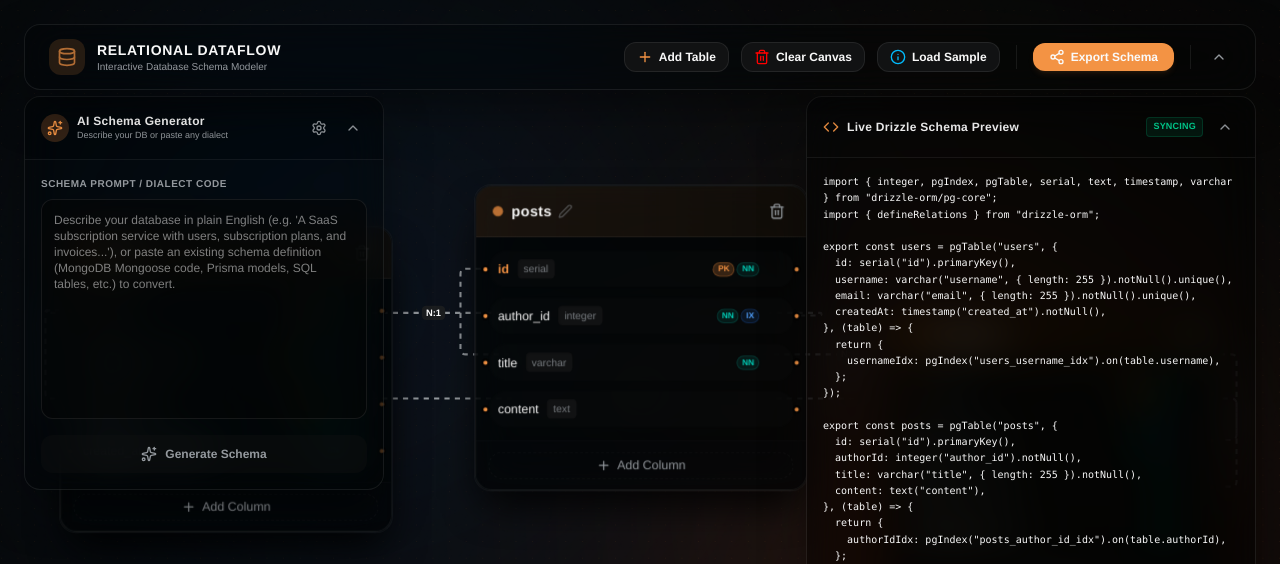
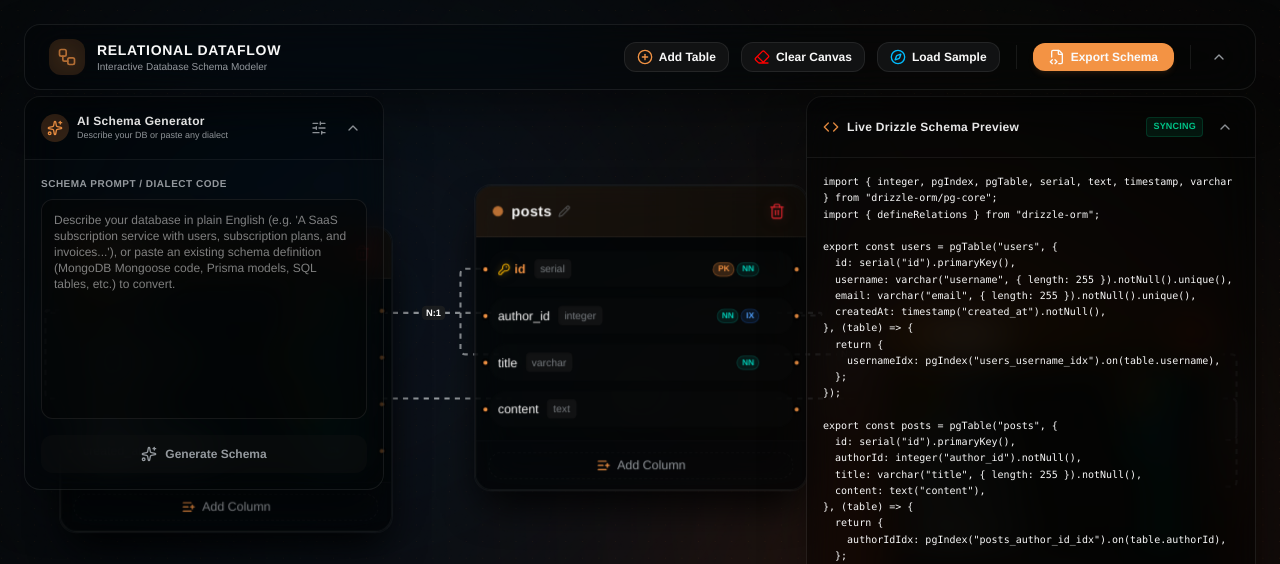
Before and after one commit to Jasim-Al/transactions-dataflow, a React (Vite) app: page / in a window 1280 px wide. Shown: the top 564 px of the page. Built offline with nearby package versions, Linux system fonts and the light colour scheme.

Commit message:
feat: upgrade Lucide icons across navbar, generator panels, and table nodes to premium, descriptive custom iconography

```diff
--- a/src/App.tsx
+++ b/src/App.tsx
@@ -15,7 +15,7 @@ import type {
   Node
 } from '@xyflow/react';
 
-import { Database, Plus, Code, Share2, Trash2, Info, ChevronUp, ChevronDown } from 'lucide-react';
+import { Code, Trash2, ChevronUp, ChevronDown, Workflow, Eraser, Compass, FileCode2, PlusCircle } from 'lucide-react';
 import type { DatabaseSchema, Table, Column, Relation, LLMConfig } from './types/schema';
 import { TableNode } from './components/TableNode';
 import { SchemaGeneratorPanel } from './components/SchemaGeneratorPanel';
@@ -551,7 +551,7 @@ export default function App() {
       }`}>
         <div className="flex items-center gap-3">
           <div className="p-2 bg-primary/20 rounded-xl text-primary animate-pulse">
-            <Database className="w-5 h-5" />
+            <Workflow className="w-5 h-5 drop-shadow-[0_0_8px_rgba(243,148,68,0.5)]" />
           </div>
           <div>
             <h1 className="text-sm font-black tracking-wider uppercase text-foreground leading-tight">Relational Dataflow</h1>
@@ -576,7 +576,7 @@ export default function App() {
                 className="text-[10px] px-2 py-0.5 bg-destructive/20 border border-destructive/30 rounded text-destructive hover:bg-destructive/30 transition-all cursor-pointer flex items-center gap-1"
                 title="Delete Relation"
               >
-                <Trash2 className="w-3 h-3" /> Remove
+                <Trash2 className="w-3 h-3 text-red-500 drop-shadow-[0_0_6px_rgba(239,68,68,0.4)]" /> Remove
               </button>
             </div>
           )}
@@ -585,21 +585,21 @@ export default function App() {
             onClick={handleAddTable}
             className="flex items-center gap-1.5 px-3 py-1.5 bg-secondary hover:bg-secondary/80 text-foreground text-xs font-semibold rounded-xl border border-border transition-all cursor-pointer"
           >
-            <Plus className="w-4 h-4 text-primary" />
+            <PlusCircle className="w-4 h-4 text-primary" />
             Add Table
           </button>
           <button
             onClick={handleClearAll}
             className="flex items-center gap-1.5 px-3 py-1.5 bg-secondary hover:bg-secondary/80 text-foreground text-xs font-semibold rounded-xl border border-border transition-all cursor-pointer"
           >
-            <Trash2 className="w-4 h-4 text-destructive" />
+            <Eraser className="w-4 h-4 text-destructive" />
             Clear Canvas
           </button>
           <button
             onClick={handleLoadSample}
             className="flex items-center gap-1.5 px-3 py-1.5 bg-secondary hover:bg-secondary/80 text-foreground text-xs font-semibold rounded-xl border border-border transition-all cursor-pointer"
           >
-            <Info className="w-4 h-4 text-sky-400" />
+            <Compass className="w-4 h-4 text-sky-400" />
             Load Sample
           </button>
 
@@ -609,7 +609,7 @@ export default function App() {
             onClick={() => setIsExportOpen(true)}
             className="flex items-center gap-1.5 px-4 py-1.5 bg-primary text-primary-foreground text-xs font-bold rounded-xl hover:bg-primary/95 transition-all shadow-md shadow-primary/10 cursor-pointer"
           >
-            <Share2 className="w-4 h-4" />
+            <FileCode2 className="w-4 h-4" />
             Export Schema
           </button>
 
--- a/src/components/SchemaGeneratorPanel.tsx
+++ b/src/components/SchemaGeneratorPanel.tsx
@@ -1,5 +1,5 @@
 import React, { useState } from 'react';
-import { Settings, Sparkles, AlertCircle, Key, Cpu, HelpCircle, ChevronUp, ChevronDown, Database } from 'lucide-react';
+import { SlidersHorizontal, Sparkles, AlertCircle, Fingerprint, BrainCircuit, HelpCircle, ChevronUp, ChevronDown, Database } from 'lucide-react';
 import type { LLMConfig, DatabaseSchema } from '../types/schema';
 
 interface SchemaGeneratorPanelProps {
@@ -262,7 +262,7 @@ export const SchemaGeneratorPanel: React.FC<SchemaGeneratorPanelProps> = ({
                 }`}
                 title="LLM Settings"
               >
-                <Settings className="w-4 h-4" />
+                <SlidersHorizontal className="w-4 h-4" />
               </button>
               <button
                 onClick={(e) => { e.stopPropagation(); onToggleCollapse(); }}
@@ -282,7 +282,7 @@ export const SchemaGeneratorPanel: React.FC<SchemaGeneratorPanelProps> = ({
           {showSettings && (
             <div className="p-4 bg-secondary/30 border-b border-border/60 space-y-3.5 transition-all">
               <h3 className="text-xs font-semibold text-foreground flex items-center gap-1.5">
-                <Cpu className="w-3.5 h-3.5 text-primary" />
+                <BrainCircuit className="w-3.5 h-3.5 text-primary" />
                 LLM Configurations
               </h3>
 
@@ -318,7 +318,7 @@ export const SchemaGeneratorPanel: React.FC<SchemaGeneratorPanelProps> = ({
               {config.provider !== 'ollama' && (
                 <div className="space-y-2">
                   <label className="text-[10px] uppercase font-bold text-muted-foreground tracking-wider block flex items-center gap-1">
-                    <Key className="w-3 h-3 text-amber-500" />
+                    <Fingerprint className="w-3 h-3 text-amber-500" />
                     API Key
                   </label>
                   <input
--- a/src/components/TableNode.tsx
+++ b/src/components/TableNode.tsx
@@ -1,6 +1,6 @@
 import React, { useState } from 'react';
 import { Handle, Position } from '@xyflow/react';
-import { Trash2, Plus, Edit2, Check, Settings } from 'lucide-react';
+import { Trash2, Check, Sliders, ListPlus, Pencil, KeyRound } from 'lucide-react';
 import type { Table, Column } from '../types/schema';
 
 interface TableNodeProps {
@@ -59,7 +59,7 @@ export const TableNode: React.FC<TableNodeProps> = ({ data }) => {
               className="text-sm font-semibold text-foreground tracking-wide cursor-pointer hover:text-primary transition-colors flex items-center gap-1.5"
             >
               {table.name}
-              <Edit2 className="w-3.5 h-3.5 text-muted-foreground opacity-50 hover:opacity-100" />
+              <Pencil className="w-3 h-3 text-muted-foreground opacity-50 hover:opacity-100" />
             </span>
           )}
         </div>
@@ -68,7 +68,7 @@ export const TableNode: React.FC<TableNodeProps> = ({ data }) => {
           className="text-muted-foreground hover:text-destructive p-1 rounded-md hover:bg-secondary/80 transition-colors"
           title="Delete Table"
         >
-          <Trash2 className="w-4 h-4" />
+          <Trash2 className="w-4 h-4 text-red-500/80 drop-shadow-[0_0_6px_rgba(239,68,68,0.3)]" />
         </button>
       </div>
 
@@ -199,7 +199,8 @@ export const TableNode: React.FC<TableNodeProps> = ({ data }) => {
               ) : (
                 <div className="flex items-center justify-between group">
                   <div className="flex items-center gap-2">
-                    <span className={`text-xs font-medium ${col.primaryKey ? 'text-primary font-semibold' : 'text-foreground'}`}>
+                    <span className={`text-xs font-medium flex items-center gap-1 ${col.primaryKey ? 'text-primary font-semibold' : 'text-foreground'}`}>
+                      {col.primaryKey && <KeyRound className="w-3 h-3 text-amber-400 drop-shadow-[0_0_4px_rgba(251,191,36,0.5)]" />}
                       {col.name}
                     </span>
                     <span className="text-[10px] text-muted-foreground/80 bg-secondary px-1.5 py-0.5 rounded">
@@ -218,10 +219,10 @@ export const TableNode: React.FC<TableNodeProps> = ({ data }) => {
 
                     <button
                       onClick={() => setEditingColumnId(col.id)}
-                      className="opacity-0 group-hover:opacity-100 text-muted-foreground hover:text-primary p-0.5 rounded transition-all"
+                      className="opacity-0 group-hover:opacity-100 text-muted-foreground hover:text-primary p-0.5 rounded transition-all cursor-pointer"
                       title="Edit Column"
                     >
-                      <Settings className="w-3.5 h-3.5" />
+                      <Sliders className="w-3.5 h-3.5 text-primary/70 hover:text-primary transition-colors" />
                     </button>
                   </div>
                 </div>
@@ -241,9 +242,9 @@ export const TableNode: React.FC<TableNodeProps> = ({ data }) => {
       <div className="px-3 py-2.5 bg-secondary/10 border-t border-border/50 flex items-center justify-center">
         <button
           onClick={() => onAddColumn(table.id)}
-          className="flex items-center gap-1.5 text-xs text-muted-foreground hover:text-primary transition-colors py-1 px-3 w-full justify-center rounded-lg hover:bg-secondary/40 border border-dashed border-border/60 hover:border-primary/40"
+          className="flex items-center gap-1.5 text-xs text-muted-foreground hover:text-primary transition-colors py-1 px-3 w-full justify-center rounded-lg hover:bg-secondary/40 border border-dashed border-border/60 hover:border-primary/40 cursor-pointer"
         >
-          <Plus className="w-3.5 h-3.5" />
+          <ListPlus className="w-3.5 h-3.5 text-primary" />
           Add Column
         </button>
       </div>
```
